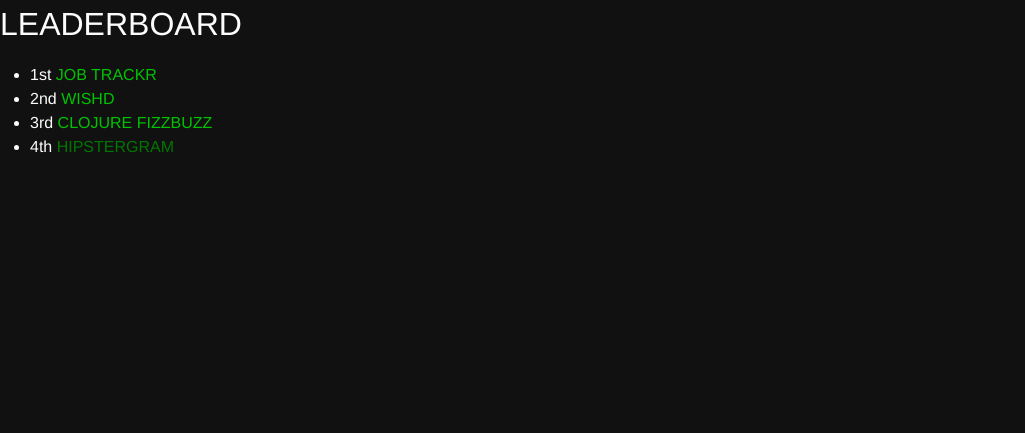
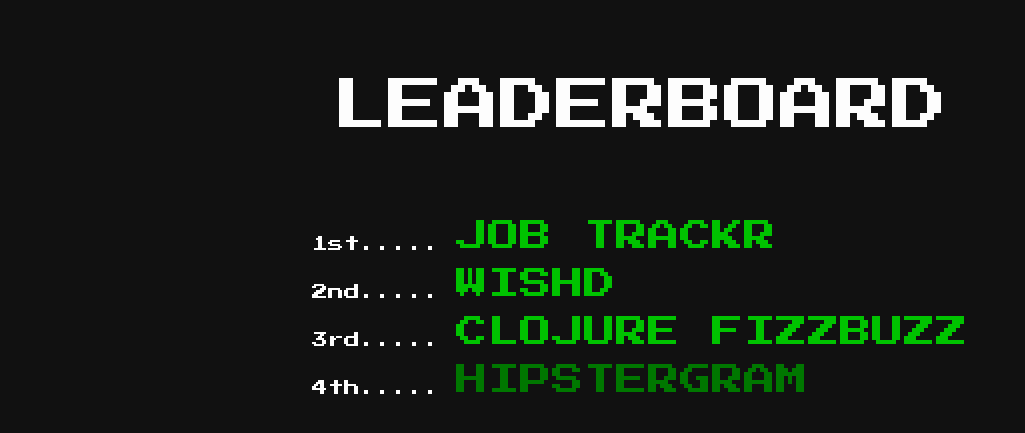
Before and after one commit to Adzz/adzz.github.io, a Jekyll site: the page built from leaderboard/index.html, in a window 1280 px wide. Shown: the top 433 px of the page, without its empty margins (0-1025 px from the left). Built offline with Jekyll 4.4.1, drawn with Linux system fonts in a browser that asks for light colours.

Commit message:
Basic styling of leaderboard page

```diff
--- a/_sass/_base.scss
+++ b/_sass/_base.scss
@@ -67,6 +67,7 @@ figcaption {
  */
 ul, ol {
     margin-left: $spacing-unit;
+    list-style-type: none;
 }
 
 li {
--- a/_sass/_elements.scss
+++ /dev/null
@@ -1,7 +0,0 @@
-
-// BUTTONS
-
-.homepage-btns {
-  @include pixelated-btns($green-iterm, $black, 2em, 50vh);
-  margin: 20px;
-}
--- a/_sass/partials/_home.scss
+++ b/_sass/partials/_home.scss
@@ -1,10 +1,15 @@
+
+.homepage-btns {
+  @include pixelated-btns($green-iterm, $black, 2em, 48vh);
+  margin: 20px;
+  height: 5%;
+}
 
 .main {
 
   height: 100vh;
   width: 100vw;
   text-align: center;
-
 
   @-webkit-keyframes typing {
       from { width: 100% }
--- a/_sass/partials/_leaderboard.scss
+++ b/_sass/partials/_leaderboard.scss
@@ -0,0 +1,28 @@
+.leaderboard {
+
+  font-family: $typing-font;
+  text-align: center;
+
+  .numbers {
+    font-size: 1em;
+  }
+
+  h1 {
+    font-size: 3.5em;
+    margin-top: 5%;
+    margin-bottom: 5%;
+  }
+
+  ul {
+    text-align: left;
+    margin: auto;
+    max-width: fit-content;
+  }
+
+  li {
+  }
+
+  a {
+    font-size: 2em;
+  }
+}
--- a/css/main.scss
+++ b/css/main.scss
@@ -7,10 +7,12 @@
 @import
         "variables",
         "mixins",
-        "elements",
         "base",
         "utilities",
         "layout",
         "syntax-highlighting",
-        "partials/home"
+        "partials/home",
+        "partials/about",
+        "partials/leaderboard",
+        "partials/cv"
 ;
--- a/leaderboard/index.html
+++ b/leaderboard/index.html
@@ -1,14 +1,16 @@
 ---
 layout: homepage
 ---
+<section class="leaderboard">
 <h1>LEADERBOARD</h1>
 <ul>
-  <li>1st <a href="https://github.com/michaellennox/jobber">JOB TRACKR</a>
+  <li><span class="numbers">1st.....</span> <a href="https://github.com/michaellennox/jobber">JOB TRACKR</a>
   </li>
-  <li>2nd <a href="https://github.com/Adzz/WISHD">WISHD</a>
+  <li><span class="numbers">2nd.....</span> <a href="https://github.com/Adzz/WISHD">WISHD</a>
   </li>
-  <li>3rd <a href="https://github.com/Adzz/fizz-buzz-clojure">CLOJURE FIZZBUZZ</a>
+  <li><span class="numbers">3rd.....</span> <a href="https://github.com/Adzz/fizz-buzz-clojure">CLOJURE FIZZBUZZ</a>
   </li>
-  <li>4th <a href="">HIPSTERGRAM</a>
+  <li><span class="numbers">4th.....</span> <a href="">HIPSTERGRAM</a>
   </li>
 </ul>
+</section>
```
